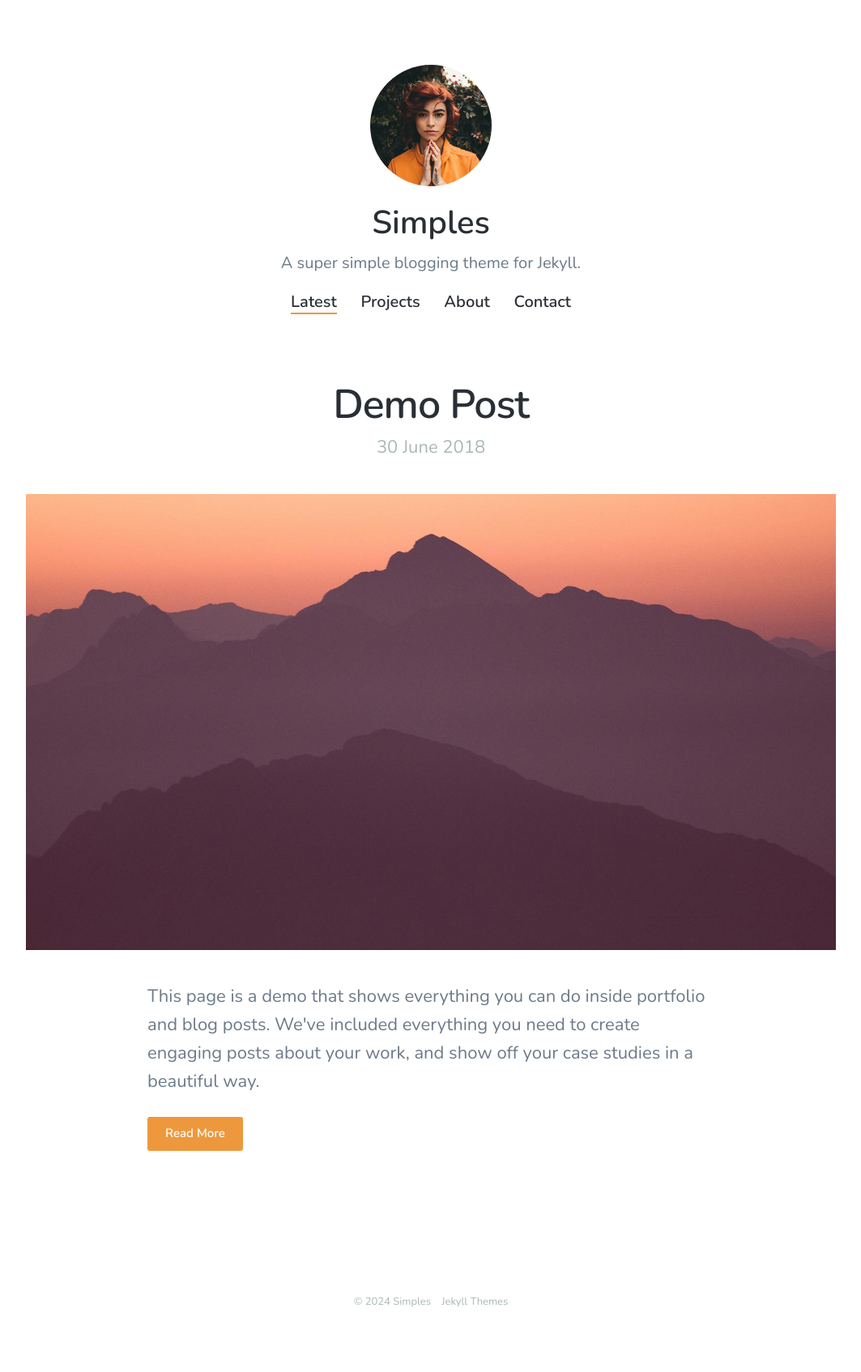
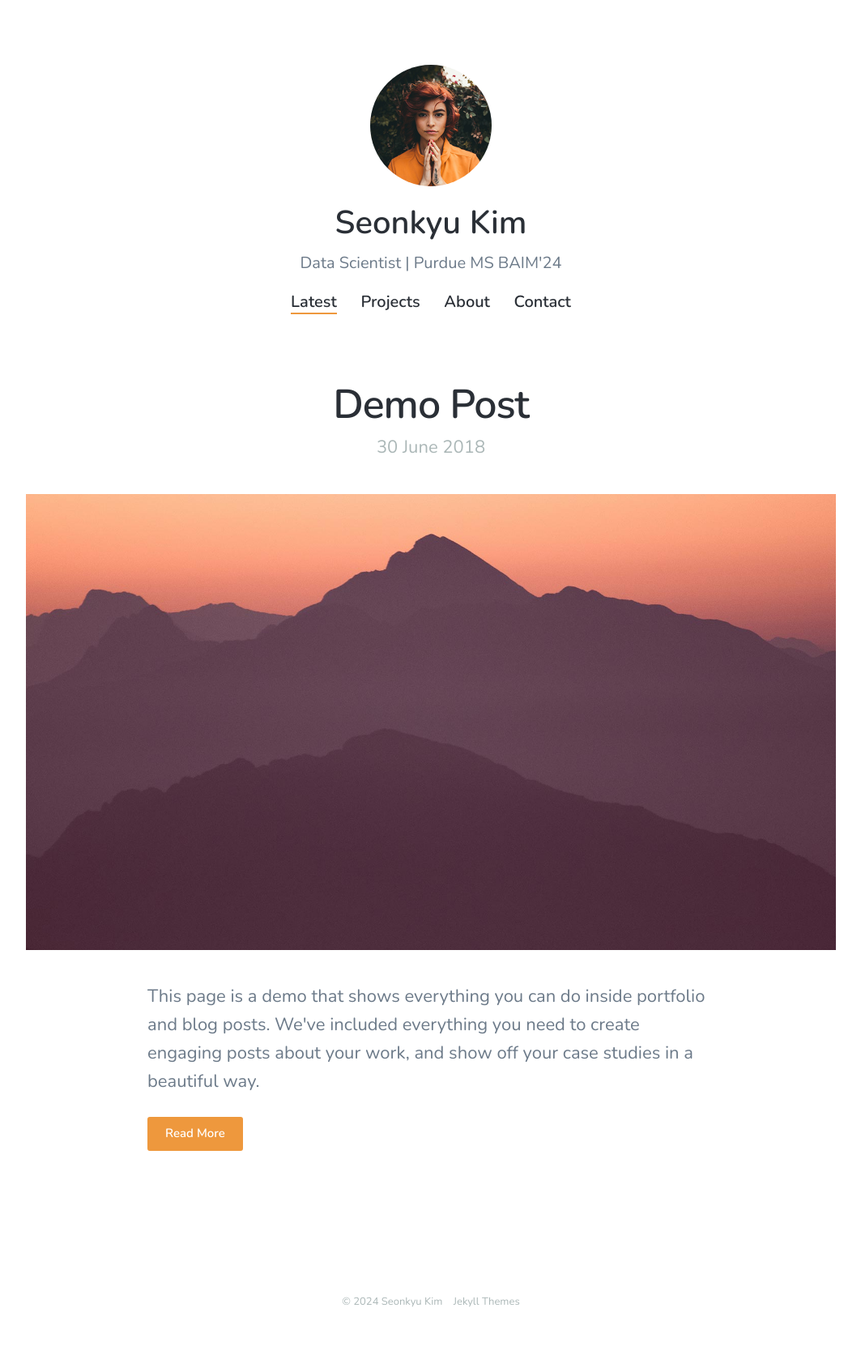
Before and after one commit to ski01042/ski01042.github.io, a Jekyll site: the page built from index.html, in a window 1280 px wide. Shown: the whole page at 81% size, without its empty margins (108-1171 px from the left). Built offline with Jekyll 4.4.1, drawn with Linux system fonts in a browser that asks for light colours; nearby versions of some CDN libraries; the list of posts is cut into pages by our own code.

Commit message:
Update settings.yml

```diff
--- a/_data/settings.yml
+++ b/_data/settings.yml
@@ -1,6 +1,6 @@
 basic_settings:
-  site_title: Simples
-  site_tagline: A super simple blogging theme for Jekyll.
+  site_title: Seonkyu Kim
+  site_tagline: Data Scientist | Purdue MS BAIM'24
   favicon_image: /images/favicon.png
 
 header_settings:
```
